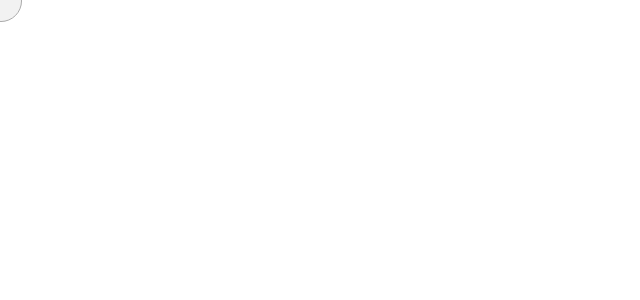
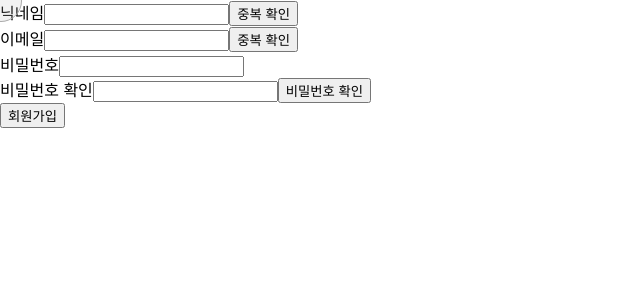
Before and after one commit to pnr98/seb45_main_033, a React (Create React App) app in the folder client/: page /sign-up in a window 1280 px wide. Shown: the top 300 px of the page, without its empty margins (0-640 px from the left). Built offline with nearby package versions, Linux system fonts and the light colour scheme.

Commit message:
fix/파일위치_수정

```diff
--- a/client/src/App.js
+++ b/client/src/App.js
@@ -1,8 +1,10 @@
 import { useEffect } from 'react';
-import { useDispatch,useSelector} from 'react-redux'
+import { useDispatch, useSelector } from 'react-redux';
 import './App.css';
 import { styled } from 'styled-components';
 import { setMousePosition } from './redux/action/action';
+import { Route, Routes } from 'react-router-dom';
+import SignUp from './pages/SignUp/SignUp';
 // const StalkerLing = styled.div`
 // @keyframes ani {
 //   from {
@@ -25,7 +27,6 @@ import { setMousePosition } from './redux/action/action';
 // animation : ani 1.5s ease-out infinite;
 // `
 const MouseStalker = styled.div`
-
   width: 40px;
   height: 40px;
   border-radius: 50%;
@@ -35,13 +36,12 @@ const MouseStalker = styled.div`
   top: ${(props) => props.position.y - 20}px;
   pointer-events: none;
   border: 1px solid #aaa;
-
 `;
 
 function App() {
-  const position = useSelector((state)=> state.position)
-  const isHover = useSelector((state)=>state.isHover)
-  const dispatch = useDispatch()
+  const position = useSelector((state) => state.position);
+  const isHover = useSelector((state) => state.isHover);
+  const dispatch = useDispatch();
   useEffect(() => {
     const handleMouseMove = (event) => {
       dispatch(setMousePosition({ x: event.clientX, y: event.clientY }));
@@ -55,6 +55,9 @@ function App() {
   });
   return (
     <div className="App">
+      <Routes>
+        <Route path="sign-up" element={<SignUp />} />
+      </Routes>
       <MouseStalker position={position} isHover={isHover} />
       {/* <StalkerLing position={position} isHover={isHover} /> */}
     </div>
--- a/client/src/pages/SignUp/SignUp.js
+++ b/client/src/pages/SignUp/SignUp.js
@@ -0,0 +1,132 @@
+import { useState } from 'react';
+import { ErrText, SuccecsText } from './SignUpStyle';
+const SignUp = () => {
+  const [name, setName] = useState('');
+  const [email, setEmail] = useState('');
+  const [emailText, setEmailText] = useState('');
+  const [pw, setPw] = useState('');
+  const [verifyPw, setVerifyPw] = useState('');
+  const [nameErr, setNameErr] = useState(false);
+  const [duplicateName, setDupicateName] = useState(false);
+  const [emailErr, setEmailErr] = useState(false);
+  const [duplicateEmail, setDuplacteEmail] = useState(false);
+  const [pwErr, setPwErr] = useState(false);
+  const [verifyPwErr, setVerifyPwErr] = useState(false);
+  const [succecsName, setSuccecsName] = useState(false);
+  const [succecsEmail, setSuccecsEmail] = useState(false);
+  const [succecsPw, setSuccecsPw] = useState(false);
+  const [succecsSamePw, setSuccecsSamePw] = useState(false);
+  const emailRegex = /^[a-zA-Z0-9._-]+@[a-zA-Z0-9.-]+\.[a-zA-Z]{2,4}$/;
+  const passwordRegex =
+    /^(?=.*[A-Za-z])(?=.*[@$!%*?&])(?=.*\d)[A-Za-z@$!%*?&\d]{7,20}$/i;
+
+  const onChange = (type, e) => {
+    if (type === 'name') {
+      setName(e.target.value);
+      setSuccecsName(false);
+    }
+    if (type === 'email') {
+      setEmail(e.target.value);
+      setSuccecsEmail(false);
+      setDuplacteEmail(false);
+      if (!emailRegex.test(e.target.value)) {
+        setEmailErr(true);
+        setSuccecsEmail(false);
+        setEmailText('올바른 이메일 형식이 아닙니다.');
+      } else {
+        setEmailErr(false);
+        setSuccecsEmail(true);
+        setEmailText('');
+      }
+    }
+    if (type === 'pw') {
+      setSuccecsSamePw(false);
+      setPw(e.target.value);
+      if (!passwordRegex.test(e.target.value)) {
+        setSuccecsPw(false);
+        setPwErr(true);
+      } else {
+        setSuccecsPw(true);
+        setPwErr(false);
+      }
+    }
+    if (type === 'verifyPw') {
+      setVerifyPw(e.target.value);
+      setSuccecsPw(false);
+    }
+  };
+  const duplicateNameHandle = () => {
+    if (name.length >= 2 && name.length <= 12) {
+      setNameErr(false);
+      setDupicateName(!duplicateName);
+    } else {
+      setNameErr(true);
+    }
+  };
+  const duplicateEmailHandle = () => {
+    if (succecsEmail) {
+      setEmailText('이미 사용중인 이메일입니다.');
+      setDuplacteEmail(!duplicateEmail); // 여기 바뀌어야 함
+    }
+  };
+  const samePwHandle = () => {
+    if (pw === verifyPw) {
+      setSuccecsSamePw(true);
+      setVerifyPwErr(false);
+    } else {
+      setSuccecsSamePw(false);
+      setVerifyPwErr(true);
+    }
+  };
+  const submitHandle = () => {
+    console.log(name, email, pw, verifyPw);
+    console.log(succecsName, duplicateEmail, succecsPw, succecsSamePw);
+    if (succecsName && !duplicateEmail && succecsPw && succecsSamePw) {
+      console.log('회원가입 성공');
+    }
+  };
+  return (
+    <div>
+      <div>
+        닉네임
+        <input value={name} onChange={(e) => onChange('name', e)} />
+        <button onClick={duplicateNameHandle}>중복 확인</button>
+        {nameErr && (
+          <ErrText>닉네임은 2글자이상 12글자 이하여야 합니다.</ErrText>
+        )}
+        {duplicateName && <ErrText>이미 존재하는 닉네임 입니다.</ErrText>}
+      </div>
+      <div>
+        이메일
+        <input value={email} onChange={(e) => onChange('email', e)} />
+        <button onClick={duplicateEmailHandle}>중복 확인</button>
+        {emailErr && <ErrText>{emailText}</ErrText>}
+        {duplicateEmail && <ErrText>{emailText}</ErrText>}
+        {!emailErr && !duplicateEmail && <SuccecsText>{emailText}</SuccecsText>}
+      </div>
+      <div>
+        비밀번호
+        <input value={pw} type="password" onChange={(e) => onChange('pw', e)} />
+        {pwErr && (
+          <ErrText>
+            비밀번호는 7글자이상 20글자 이하이며 영문자,숫자,특수문자가 각각
+            1개이상 포함되어야 합니다.
+          </ErrText>
+        )}
+      </div>
+      <div>
+        비밀번호 확인
+        <input
+          value={verifyPw}
+          type="password"
+          onChange={(e) => onChange('verifyPw', e)}
+        />
+        <button onClick={samePwHandle}>비밀번호 확인</button>
+        {verifyPwErr && <ErrText>비밀번호를 확인해주세요</ErrText>}
+      </div>
+      <button onClick={submitHandle}>회원가입</button>
+    </div>
+  );
+};
+
+export default SignUp;
--- /dev/null
+++ b/client/src/pages/SignUp/SignUpStyle.js
@@ -0,0 +1,11 @@
+import styled from 'styled-components';
+
+export const ErrText = styled.span`
+  color: red;
+  font-size: 0.8em;
+`;
+
+export const SuccecsText = styled.span`
+  color: green;
+  font-size: 0.8em;
+`;
--- a/client/src/redux/action/action.js
+++ b/client/src/redux/action/action.js
@@ -1,12 +1,12 @@
 export const setLoginStatus = (status) => {
-    return {
-        type: 'SET_LOGIN_STATUS',
-        payload: status,
-    }
+  return {
+    type: 'SET_LOGIN_STATUS',
+    payload: status,
   };
-export const setMousePosition = ({x,y}) =>{
-    return {
-       type: 'SET_MOUSE_POSITION',
-       payload: { x: x, y: y }
-    }
-}
+};
+export const setMousePosition = ({ x, y }) => {
+  return {
+    type: 'SET_MOUSE_POSITION',
+    payload: { x: x, y: y },
+  };
+};
```
Also changed, not shown: client/src/index.js (+6 -4 lines), client/src/redux/reducer/reducer.js (+8 -8 lines), client/.eslintrc.json (added), client/.prettierrc.json (added), client/src/redux/store/store.js (line endings or trailing spaces).
